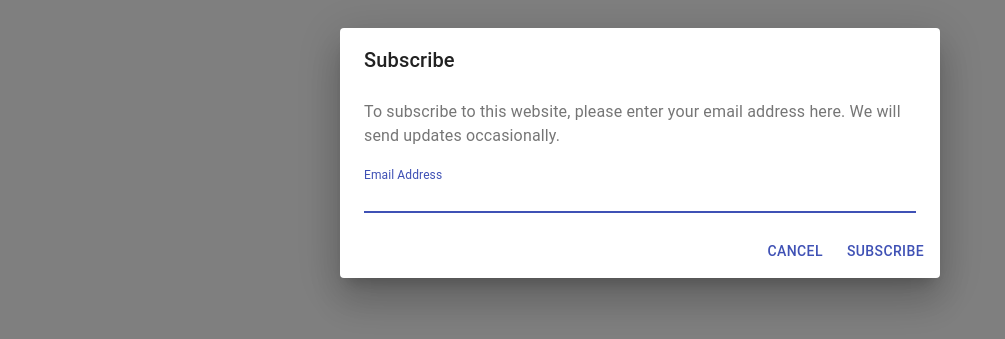
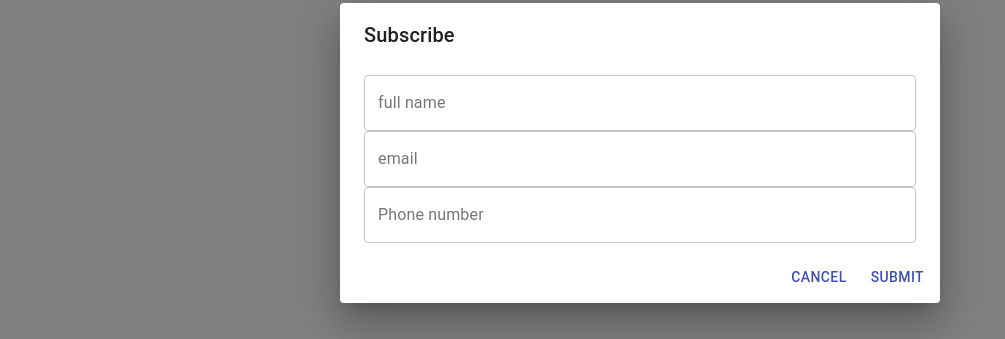
Before and after one commit to Deewiliams/project-management, a React (Create React App) app in the folder client/: page / in a window 1280 px wide. Both pictures are taken after a click on the button "OPEN FORM DIALOG". Shown: the part 247-586 px from the top of the page, without its empty margins (0-1005 px from the left). Built offline with nearby package versions, Linux system fonts and the light colour scheme; no server answers.

Commit message:
designed the add model

```diff
--- a/client/src/App.js
+++ b/client/src/App.js
@@ -1,6 +1,7 @@
 import Clients from './Component/client/Index'
 import Header from './Component/Header/Index';
 import AddClient from './Component/addClientModel/Index';
+
 function App() {
   return (
     <div className="App">
--- a/client/src/Component/addClientModel/Index.js
+++ b/client/src/Component/addClientModel/Index.js
@@ -1,14 +1,29 @@
-import React from 'react';
-import Button from '@material-ui/core/Button';
-import TextField from '@material-ui/core/TextField';
-import Dialog from '@material-ui/core/Dialog';
-import DialogActions from '@material-ui/core/DialogActions';
-import DialogContent from '@material-ui/core/DialogContent';
-import DialogContentText from '@material-ui/core/DialogContentText';
-import DialogTitle from '@material-ui/core/DialogTitle';
+import React, { useState } from "react";
+import Button from "@material-ui/core/Button";
+import TextField from "@material-ui/core/TextField";
+import Dialog from "@material-ui/core/Dialog";
+import DialogActions from "@material-ui/core/DialogActions";
+import DialogContent from "@material-ui/core/DialogContent";
+// import DialogContentText from "@material-ui/core/DialogContentText";
+import DialogTitle from "@material-ui/core/DialogTitle";
+
+import { makeStyles } from "@material-ui/core/styles";
+
+const useStyles = makeStyles((theme) => ({
+  root: {
+    "& .MuiTextField-root": {
+      margin: theme.spacing(1),
+      width: "25ch",
+    },
+  },
+}));
 
 export default function AddClient() {
-  const [open, setOpen] = React.useState(false);
+  const classes = useStyles();
+  const [open, setOpen] = useState(false);
+  const [name, setName] = useState("");
+  const [email, setEmail] = useState("");
+  const [phone, setPhone] = useState("");
 
   const handleClickOpen = () => {
     setOpen(true);
@@ -18,34 +33,62 @@ export default function AddClient() {
     setOpen(false);
   };
 
+
+  const handleSubmit = (e) => {
+    e.preventDefault();
+    console.log('name:',name , "email:",email);
+
+  }
   return (
       <div>
         <Button variant="outlined" color="primary" onClick={handleClickOpen}>
           Open form dialog
         </Button>
-      <Dialog open={open} onClose={handleClose} aria-labelledby="form-dialog-title">
+        <Dialog
+          open={open}
+          onClose={handleClose}
+          aria-labelledby="form-dialog-title"
+        >
           <DialogTitle id="form-dialog-title">Subscribe</DialogTitle>
           <DialogContent>
-          <DialogContentText>
-            To subscribe to this website, please enter your email address here. We will send updates
-            occasionally.
-          </DialogContentText>
+          <form spacing={3} onSubmit={handleSubmit} autoComplete="off">
             <TextField
-            autoFocus
-            margin="dense"
-            id="name"
-            label="Email Address"
+              id="outlined-name-input"
+              label="full name"
+              type="text"
+              variant="outlined"
+              placeholder="Full name"
+              fullWidth
+              value={name}
+              onChange={(e) => setName(e.target.value)}
+            />
+            <TextField
+              id="outlined-email-input"
+              label="email"
               type="email"
+              placeholder="Enter email"
+              variant="outlined"
               fullWidth
+              value={email}
+              onChange={(e) => setEmail(e.target.value)}
             />
+            <TextField
+              id="outlined-phone-input"
+              label="Phone number"
+              type="number"
+              placeholder="Mobile number"
+              variant="outlined"
+              fullWidth
+              value={phone}
+              onChange={(e) => setPhone(e.target.value)}
+            />
+    </form>
           </DialogContent>
           <DialogActions>
             <Button onClick={handleClose} color="primary">
               Cancel
             </Button>
-          <Button onClick={handleClose} color="primary">
-            Subscribe
-          </Button>
+            <Button data-bs-dismiss="DialogContent" onClick={handleSubmit} type="submit" color="primary">Submit</Button>
           </DialogActions>
         </Dialog>
       </div>
```
Lines whose indentation alone changed are shown as unchanged.
